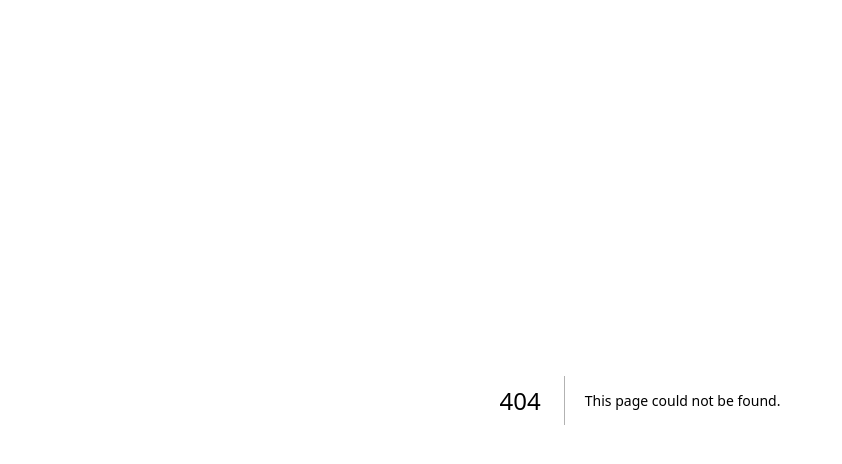
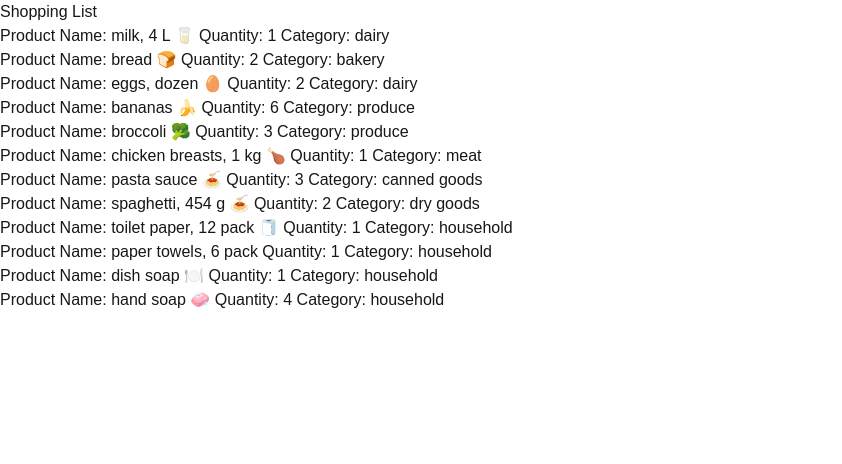
Before and after one commit to GymLeaderC/cprg306-assignments, a Next.js app: page /week-3 in a window 1280 px wide. Before the commit this address had no page. Shown: the top 464 px of the page, without its empty margins (0-842 px from the left). Built offline with nearby package versions, Linux system fonts and the light colour scheme.

Commit message:
Week 3 Assignment: JSX / React Updates - Item.js, ItemList.Js, and page.js updated

```diff
--- /dev/null
+++ b/app/week-3/GroceryItem.js
@@ -0,0 +1,19 @@
+/*
+Joshua Couto - 01.24.26
+Assignment 3: Components & Props
+Southern Alberta Institute of Technology
+CPRG306 - Web Development 2
+*/
+
+/*
+Item Component which accepts name, quantity, and category as props and then
+displays them in a list item element.
+*/
+
+export default function Item({name, quantity, category}) {
+  return (
+    <li>
+      Product Name: {name} Quantity: {quantity} Category: {category}
+    </li>
+  );
+}
--- /dev/null
+++ b/app/week-3/GroceryItemList.js
@@ -0,0 +1,104 @@
+/*
+Joshua Couto - 01.24.26
+Assignment 3: Components & Props
+Southern Alberta Institute of Technology
+CPRG306 - Web Development 2
+*/
+
+import Item from "./GroceryItem"
+
+// Mapped List of all Grocery Items
+
+const items = [
+  {
+  name: "milk, 4 L 🥛",
+  quantity: 1,
+  category: "dairy",
+  },
+
+  {
+  name: "bread 🍞",
+  quantity: 2,
+  category: "bakery",
+  },
+
+  {
+    name: "eggs, dozen 🥚",
+    quantity: 2,
+    category: "dairy",
+  },
+
+  {
+    name: "bananas 🍌",
+    quantity: 6,
+    category: "produce",
+  },
+
+  {
+    name: "broccoli 🥦",
+    quantity: 3,
+    category: "produce",
+  },
+
+  {
+    name: "chicken breasts, 1 kg 🍗",
+    quantity: 1,
+    category: "meat",
+  },
+
+  {
+    name: "pasta sauce 🍝",
+    quantity: 3,
+    category: "canned goods",
+  },
+
+  {
+    name: "spaghetti, 454 g 🍝",
+    quantity: 2,
+    category: "dry goods",
+  },
+
+  {
+    name: "toilet paper, 12 pack 🧻",
+    quantity: 1,
+    category: "household",
+  },
+
+  {
+    name: "paper towels, 6 pack",
+    quantity: 1,
+    category: "household",
+  },
+
+  {
+    name: "dish soap 🍽️",
+    quantity: 1,
+    category: "household",
+  },
+
+  {
+    name: "hand soap 🧼",
+    quantity: 4,
+    category: "household",
+  },
+]
+
+/*
+ItemList Component which renders a list of grocery items using
+the Item Component I've created.
+*/
+
+export default function ItemList() {
+  return (
+    <ul>
+      {items.map((item, index) => (
+        <Item
+          key={index}
+          name={item.name}
+          quantity={item.quantity}
+          category={item.category}
+        />
+      ))}
+    </ul>
+  );
+}
--- /dev/null
+++ b/app/week-3/page.js
@@ -0,0 +1,22 @@
+/*
+Joshua Couto - 01.24.26
+Assignment 3: Components & Props
+Southern Alberta Institute of Technology
+CPRG306 - Web Development 2
+*/
+
+import ItemList from "./GroceryItemList"
+
+/*
+Page Function which returns a main element wrapped around an
+h1 "Shopping List" header and the ItemList Component
+*/
+
+export default function Page() {
+  return (
+    <main>
+      <h1>Shopping List</h1>
+      <ItemList/>
+    </main>
+  );
+}
```
